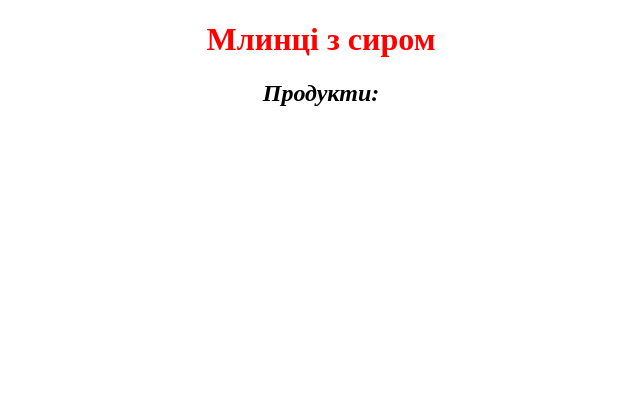
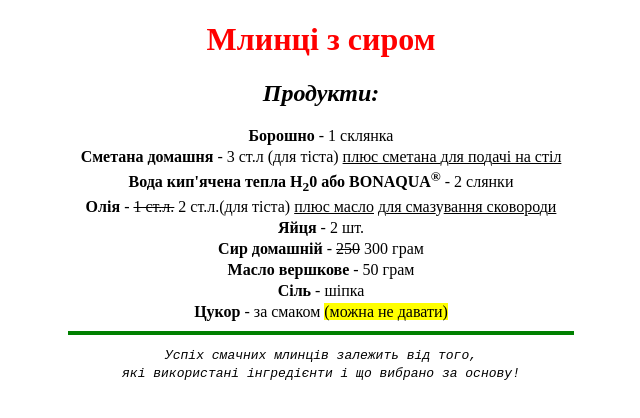
Before and after one commit to Vlaxick/lab2-web, a website: page task1.html in a window 1280 px wide. Shown: the whole page, without its empty margins (319-959 px from the left). Drawn offline with Linux system fonts and the light colour scheme.

Commit message:
Finish task1 recipe formatting and styling

```diff
--- a/task1.html
+++ b/task1.html
@@ -11,5 +11,40 @@
 <h2 style="text-align: center;">
   <i>Продукти:</i>
 </h2>
+<p style="text-align: center; margin: 3px;">
+    <b>Борошно</b> - 1 склянка</p>
+<p style="text-align: center; margin: 3px;">
+    <b>Сметана домашня</b> - 3 ст.л (для тіста) <u>плюс сметана </u>д<u>ля по</u>д<u>ачі на стіл</u>
+</p>
+<p style="text-align: center; margin: 3px;">
+    <b> Вода кип'ячена тепла H<sub>2</sub>0 або BONAQUA<sup>®</sup></b> - 2 слянки
+</p>
+<p style="text-align: center; margin: 3px;">
+    <b>Олія</b> - <s>1 ст.л.</s> 2 ст.л.(для тіста) <u>плюс масло</u> д<u>ля смаз</u>у<u>вання сковоро</u>д<u>и</u>
+</p>
+<p style="text-align: center; margin: 3px;">
+    <b>Яйця</b> - 2 шт.
+</p>
+<p style="text-align: center; margin: 3px;">
+    <b>Сир домашній</b> - <s>250</s> 300 грам
+</p>
+<p style="text-align: center; margin: 3px;">
+    <b>Масло вершкове</b> - 50 грам
+</p>
+<p style="text-align: center; margin: 3px;">
+    <b>Сіль</b> - шіпка
+</p>
+<p style="text-align: center; margin: 3px;">
+    <b>Цукор</b> - за смаком <span style="background-color: yellow;"> (можна не давати) </span>
+</p>
+<hr style="width: 40%; height: 4px; background-color: green; border: none; margin-top: 10px;">
+<p style="text-align: center; margin-top: 10px;">
+    <em>
+        <code>
+            Успіх смачних млинців залежить від того,<br>
+            які використані інгредієнти і що вибрано за основу!
+        </code>
+    </em>
+</p>
 </body>
 </html>
```
